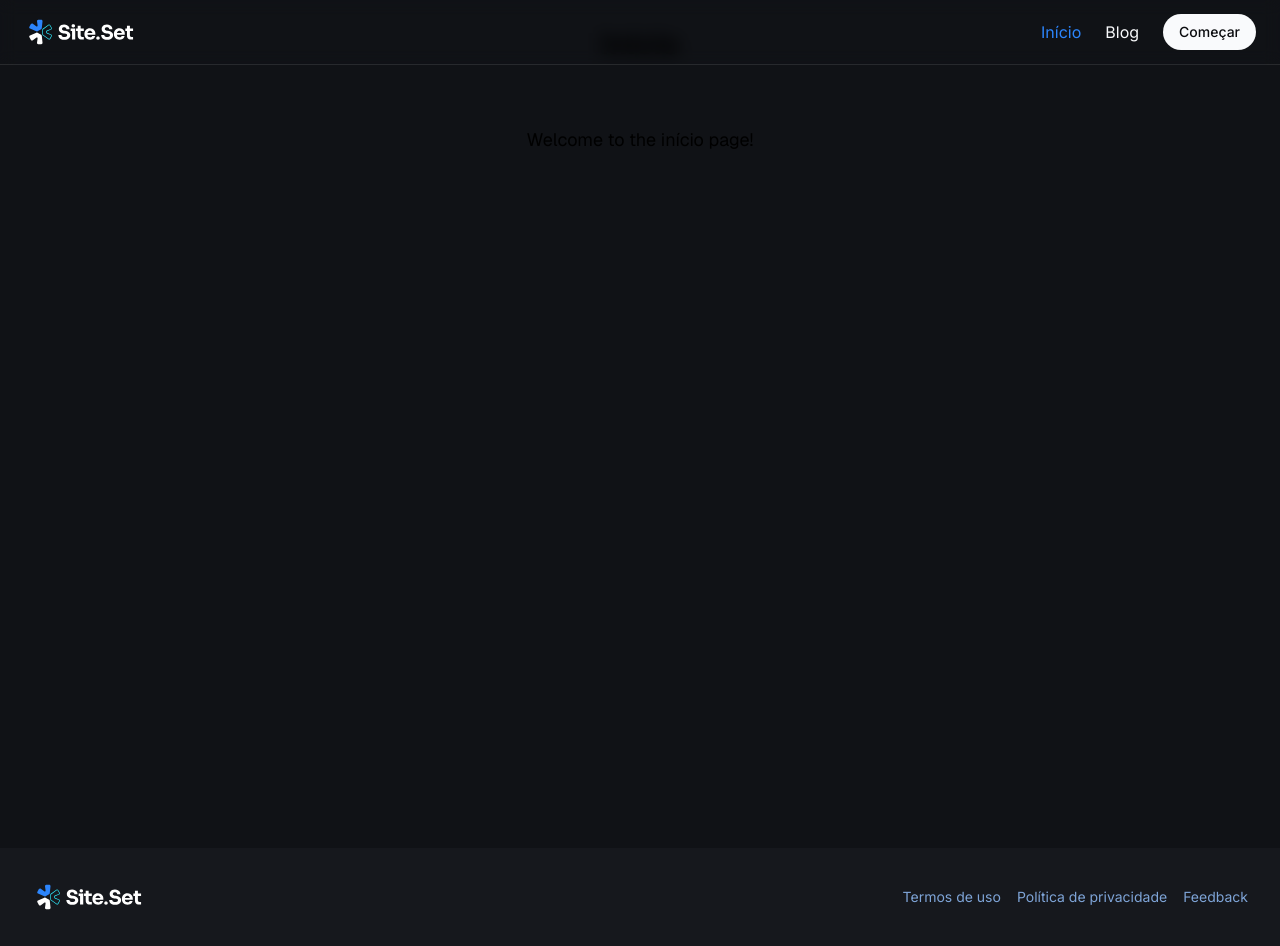
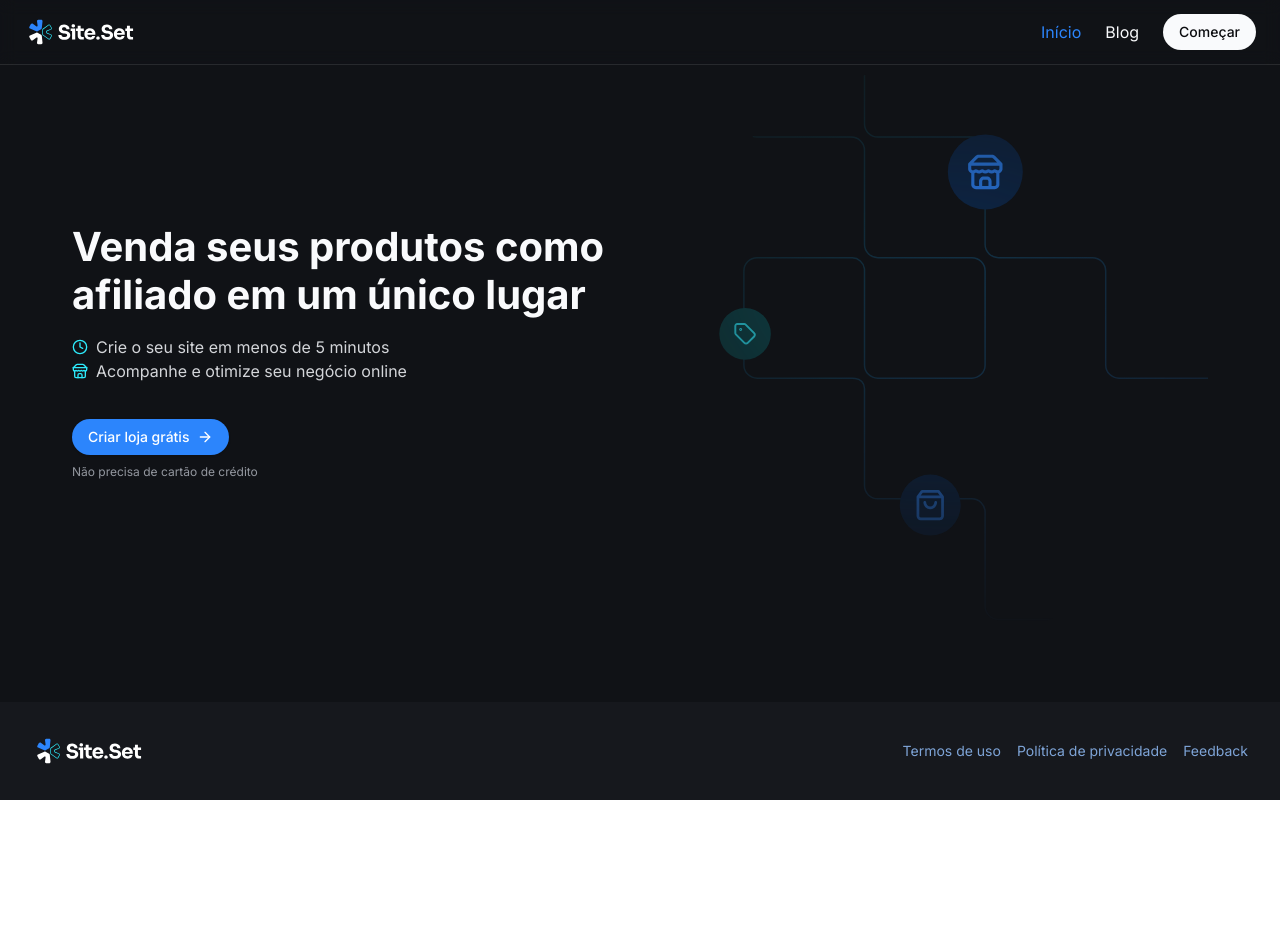
Before and after one commit to sirwhod/blog-me-controla-ai, a Next.js app: page / in a window 1280 px wide. After the commit the page ends 800 px from the top, so only its background shows below. Built offline with nearby package versions, Linux system fonts and the light colour scheme.

Commit message:
class: Seção: Hero

```diff
--- /dev/null
+++ b/src/components/hero-section/hero-section.tsx
@@ -0,0 +1,59 @@
+import { ArrowRight, Clock, Store } from 'lucide-react'
+import Image from 'next/image'
+import Link from 'next/link'
+import { Button } from '../ui/button'
+
+export const HeroSection = () => {
+  return (
+    <section className="container relative flex items-center justify-center mt-16">
+      <div className="grid grid-cols-1 md:grid-cols-2 gap-8 min-h-[20rem] md:h-[36rem] items-center">
+        <div className="flex flex-col items-center justify-center gap-4 md:items-start lg:items-start">
+          <h1 className="text-gray-100 text-heading-hg">
+            Venda seus produtos como afiliado em um único lugar
+          </h1>
+
+          <div className="flex flex-col items-center justify-center gap-4 md:items-start lg:items-start">
+            <div>
+              <div className="flex items-center gap-2">
+                <Clock className="text-cyan-100 h-4 w-4" />
+                <span className="text-gray-200">
+                  Crie o seu site em menos de 5 minutos
+                </span>
+              </div>
+
+              <div className="flex items-center gap-2">
+                <Store className="text-cyan-100 h-4 w-4" />
+                <span className="text-gray-200">
+                  Acompanhe e otimize seu negócio online
+                </span>
+              </div>
+            </div>
+
+            <div className="text-white flex flex-col gap-2 mt-5 items-center md:items-start ls:items-start">
+              <Button className="rounded-full w-fit" asChild>
+                <Link href="/criar-loja">
+                  Criar loja grátis
+                  <ArrowRight />
+                </Link>
+              </Button>
+
+              <p className="text-gray-300 text-body-xs">
+                Não precisa de cartão de crédito
+              </p>
+            </div>
+          </div>
+        </div>
+
+        <div className="relative h-[20rem] hidden md:h-full order-first md:order-last items-center justify-center md:flex lg:flex">
+          <Image
+            src="/hero-section.svg"
+            alt="Ilustração com ícones de store, tag e sacola"
+            width={200}
+            height={400}
+            className="h-full w-auto object-contain"
+          />
+        </div>
+      </div>
+    </section>
+  )
+}
--- /dev/null
+++ b/src/components/hero-section/index.ts
@@ -0,0 +1 @@
+export * from './hero-section'
--- a/src/pages/index.tsx
+++ b/src/pages/index.tsx
@@ -1,22 +1,11 @@
-import { Geist, Geist_Mono } from "next/font/google"
-
-const geistSans = Geist({
-  variable: "--font-geist-sans",
-  subsets: ["latin"],
-})
-
-const geistMono = Geist_Mono({
-  variable: "--font-geist-mono",
-  subsets: ["latin"],
-})
+import { HeroSection } from "@/components/hero-section"
 
 export default function Home() {
   return (
-   <div className={`${geistSans.variable} ${geistMono.variable} grid grid-rows-[20px_1fr_20px] items-center justify-items-center min-h-screen p-8 pb-20 gap-16 sm:p-20 font-[family-name:var(--font-geist-sans)]`}>
-    <div className="flex min-h-screen flex-col items-center justify-center p-8 pb-20 gap-16 sm:p-20">
-      <h1 className="text-3xl font-bold">Início</h1>
-      <p className="text-lg text-muted-foreground">Welcome to the início page!</p>
-    </div>
-   </div>
+    <>
+    <article className="flex flex-col">
+      <HeroSection />
+    </article>
+  </>
   )
 }
```
Also changed, not shown: public/hero-section.svg (added).
